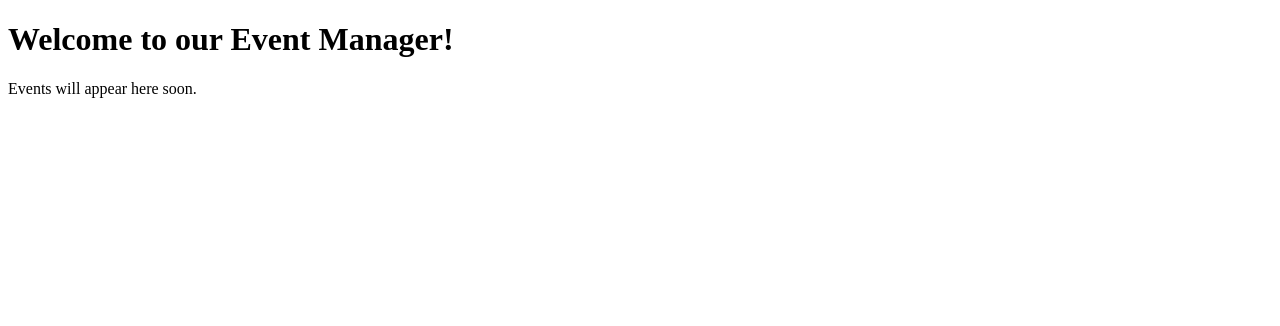
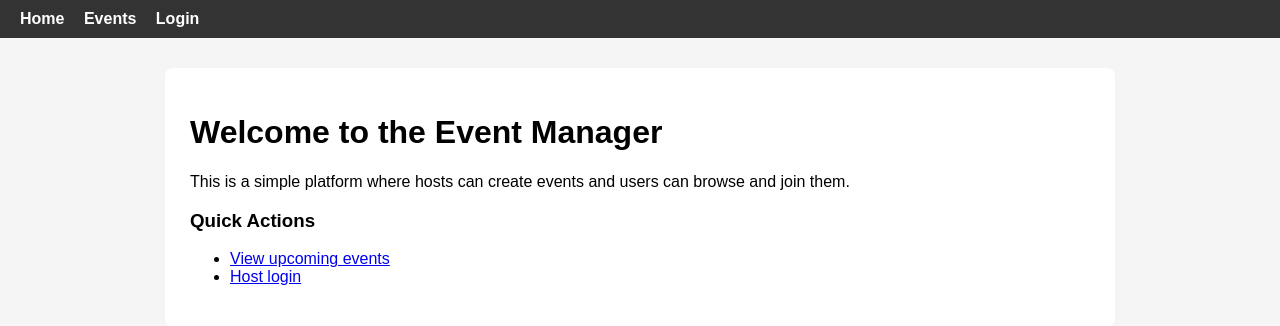
Before and after one commit to NickTimosh/postplaton, a Flask app: page / in a window 1280 px wide. Shown: the top 326 px of the page. Run offline with Flask 3, Linux system fonts and the light colour scheme.

Commit message:
add layout and styles

```diff
--- a/app/routes.py
+++ b/app/routes.py
@@ -4,4 +4,4 @@ main = Blueprint('main', __name__)
 
 @main.route("/")
 def home():
-    return render_template("index.html")
+    return render_template("index.html", title="Home")
--- /dev/null
+++ b/app/static/styles.css
@@ -0,0 +1,29 @@
+body {
+    font-family: Arial, sans-serif;
+    margin: 0;
+    background: #f5f5f5;
+}
+
+nav {
+    background: #333;
+    padding: 10px 20px;
+}
+
+nav a {
+    color: white;
+    margin-right: 15px;
+    text-decoration: none;
+    font-weight: bold;
+}
+
+nav a:hover {
+    text-decoration: underline;
+}
+
+.container {
+    max-width: 900px;
+    margin: 30px auto;
+    background: white;
+    padding: 25px;
+    border-radius: 8px;
+}
--- a/app/templates/index.html
+++ b/app/templates/index.html
@@ -1,10 +1,13 @@
-<!DOCTYPE html>
-<html>
-<head>
-    <title>PostPlato</title>
-</head>
-<body>
-    <h1>Welcome to our Event Manager!</h1>
-    <p>Events will appear here soon.</p>
-</body>
-</html>
+{% extends "layout.html" %}
+{% block content %}
+
+<h1>Welcome to the Event Manager</h1>
+<p>This is a simple platform where hosts can create events and users can browse and join them.</p>
+
+<h3>Quick Actions</h3>
+<ul>
+    <li><a href="/events">View upcoming events</a></li>
+    <li><a href="/login">Host login</a></li>
+</ul>
+
+{% endblock %}
--- /dev/null
+++ b/app/templates/layout.html
@@ -0,0 +1,22 @@
+<!DOCTYPE html>
+<html lang="en">
+<head>
+    <meta charset="UTF-8">
+    <title>{{ title if title else "Event Manager" }}</title>
+    <link rel="stylesheet" href = "{{ url_for('static', filename='styles.css') }}">
+
+</head>
+<body>
+
+<nav>
+    <a href="/">Home</a>
+    <a href="/events">Events</a>
+    <a href="/login">Login</a>
+</nav>
+
+<div class="container">
+    {% block content %}{% endblock %}
+</div>
+
+</body>
+</html>
```
